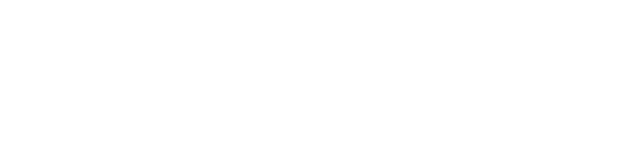
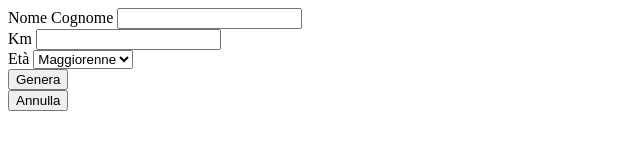
Before and after one commit to Yomakota/js-biglietto-treno-form, a plain HTML site: page index.html in a window 1280 px wide. Shown: the whole page, without its empty margins (0-640 px from the left). Drawn offline with Linux system fonts and the light colour scheme.

Commit message:
start html

```diff
--- a/index.html
+++ b/index.html
@@ -9,6 +9,38 @@
     <title>Document</title>
 </head>
 <body>
+    <div class="user-form">
+        <div class="form-item">
+            <label for="user-name">Nome Cognome</label>
+            <input type="text" id="user-name">
+        </div>
+
+        <div class="form-item">
+            <label for="user-km">Km</label>
+            <input type="text" id="user-km">
+        </div>
+
+        <div class="form-item">
+            <label for="user-age">Età</label>
+            <select name="" id="user-age">
+                <option value="maggiorenne">Maggiorenne</option>
+                <option value="minorenne">Minorenne</option>
+                <option value="over">Over 65</option>
+            </select>
+        </div>
+
+        <div class="form-item">
+            <button id="generate">
+                Genera
+            </button>
+        </div>
+
+        <div class="form-item">
+            <button id="cancel">
+                Annulla
+            </button>
+        </div>
+    </div>
 
     <script type="text/javascript" src="js/script.js" ></script>
 </body>
```
Also changed, not shown: 2 other files.
